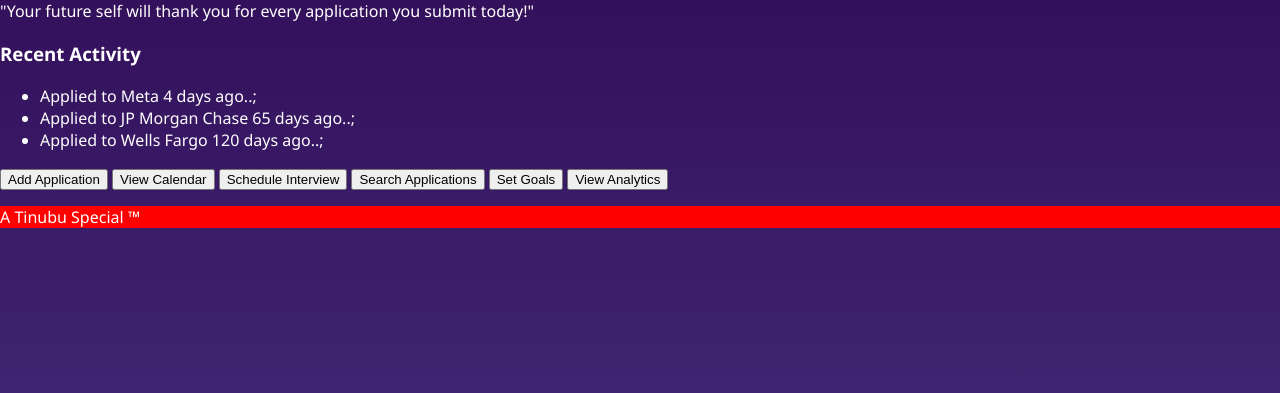
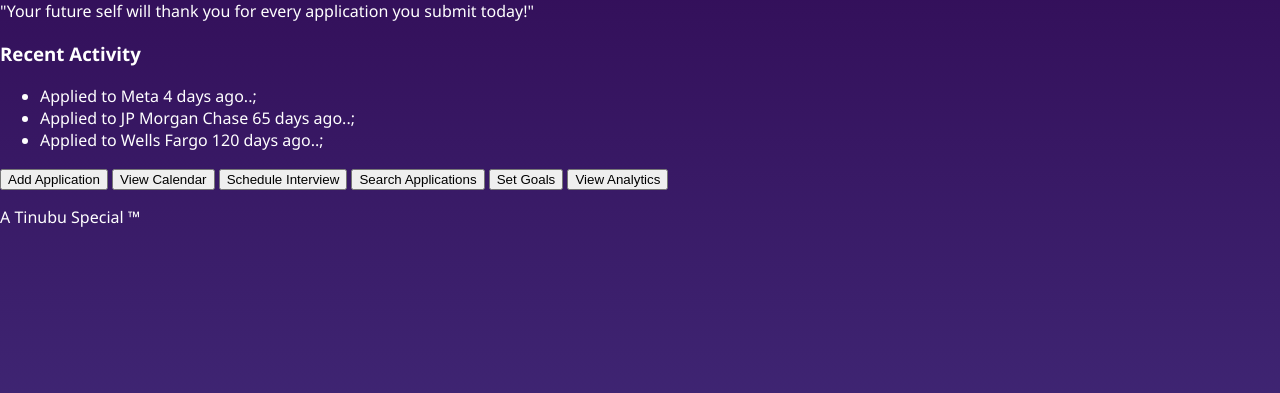
Before and after one commit to Mechamorph1903/Application-Tracker, a Flask app: page /home in a window 1280 px wide. Shown: the part 239-632 px from the top of the page. Run offline with Flask 3, Linux system fonts and the light colour scheme; a user stored in the database is signed in.

Commit message:
Updated Footer

```diff
--- a/app/templates/home.html
+++ b/app/templates/home.html
@@ -41,4 +41,9 @@
 
     </div>
 </div>
+
+<footer>
+    <p class="trademark">A Tinubu Special &trade;</p>
+</footer>
+
 {% endblock %}
--- a/app/templates/layout.html
+++ b/app/templates/layout.html
@@ -29,9 +29,7 @@
     <!-- Each page's content will be inserted here -->
     {% endblock %}
   </main>
-    <footer>
-        <p class="trademark" style="color: #fff; background: #f00;">A Tinubu Special &trade;</p>
-    </footer>
+
 
   {% block extra_js %}{% endblock %}
 </body>
```
